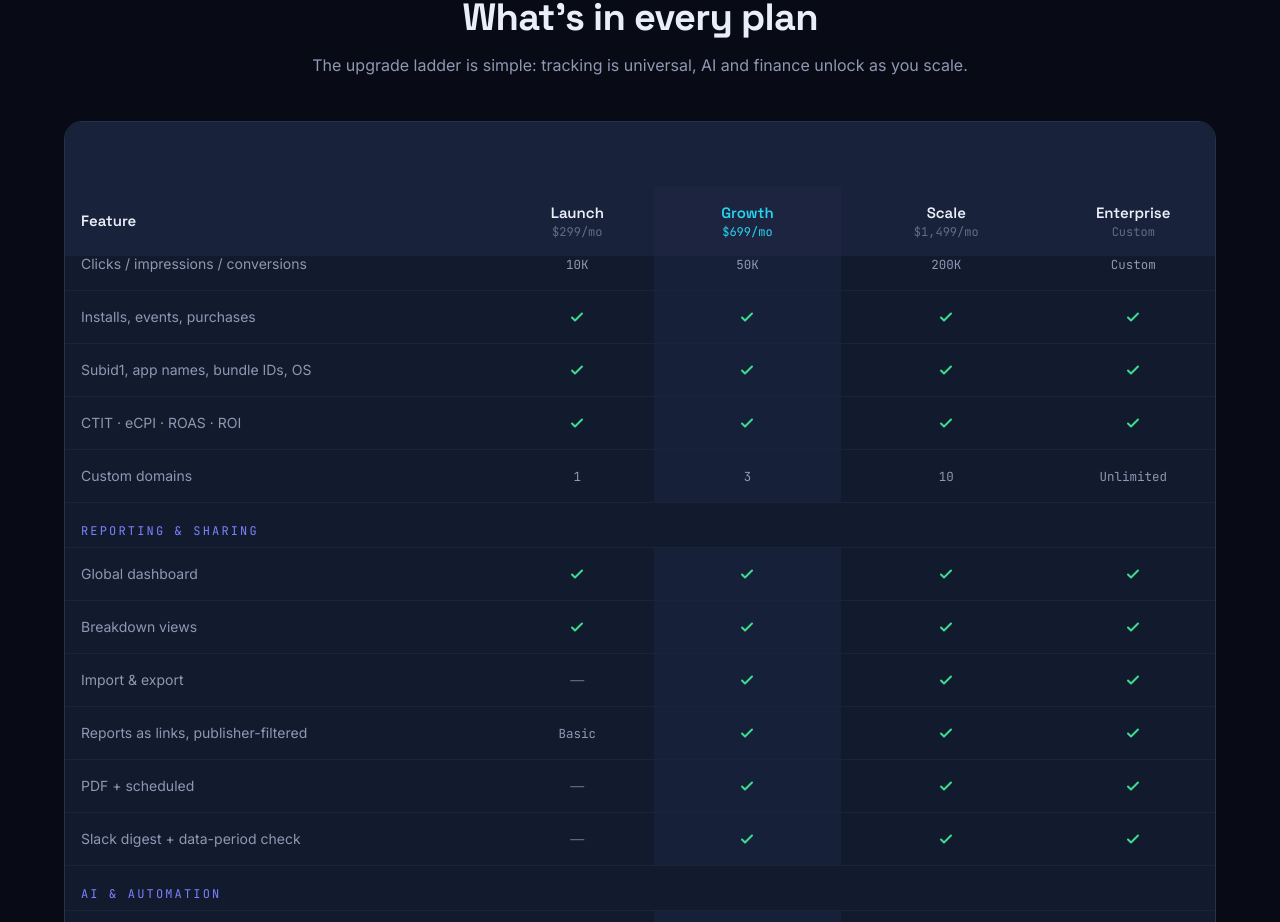
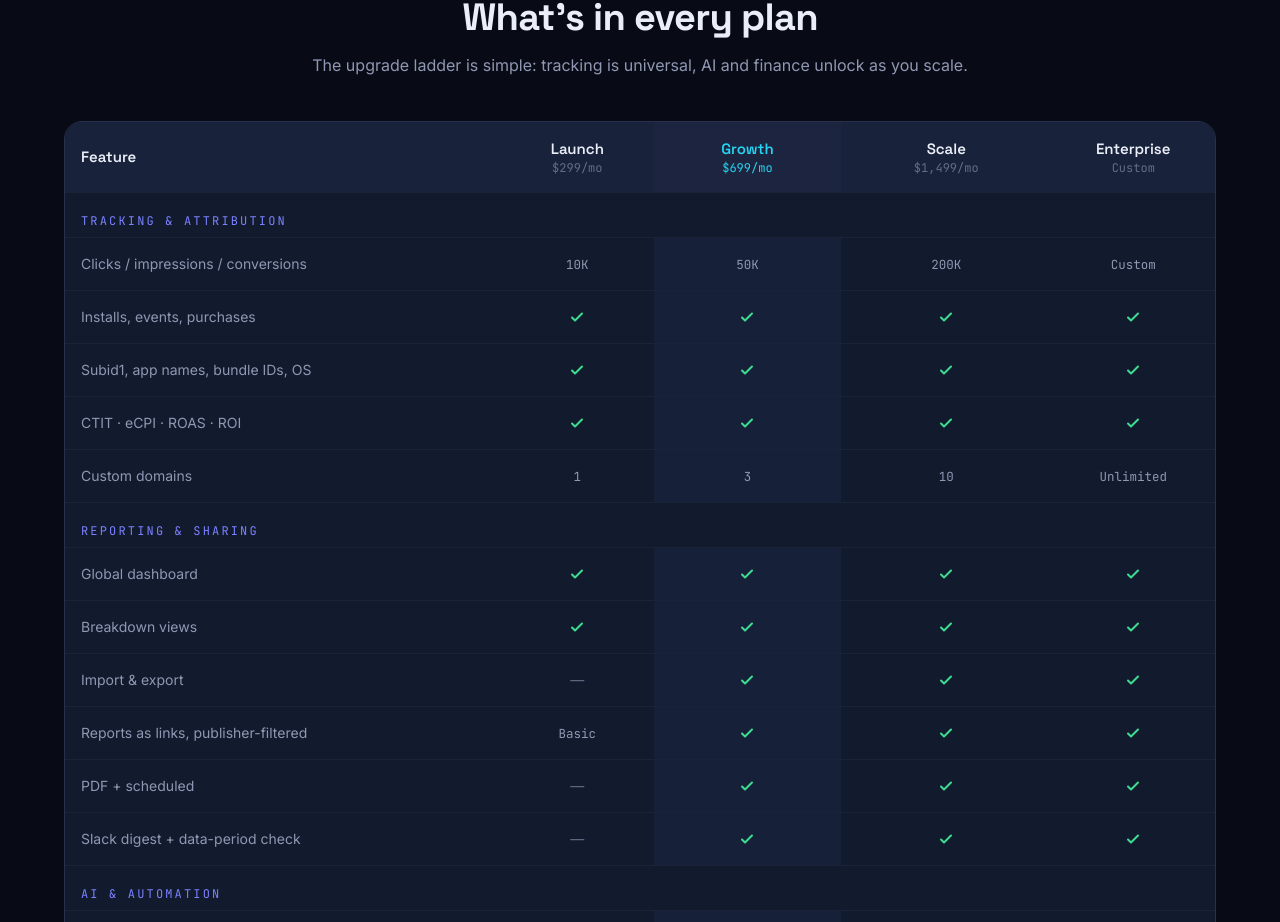
Before and after one commit to charafeddinecherkaoui/Afilize, a Next.js app: page /pricing in a window 1280 px wide. Shown: the part 1458-2380 px from the top of the page. Built offline with nearby package versions, Linux system fonts and the light colour scheme.

Commit message:
Remove sticky table header to fix empty space above plans row

```diff
--- a/src/app/pricing/page.tsx
+++ b/src/app/pricing/page.tsx
@@ -214,13 +214,13 @@ export default function PricingPage() {
           <table className="w-full min-w-[680px] border-collapse text-sm">
             <thead>
               <tr className="bg-surface-2">
-                <th className="sticky top-16 z-10 bg-surface-2 p-4 text-left align-middle font-display text-[15px] font-semibold">
+                <th className="bg-surface-2 p-4 text-left align-middle font-display text-[15px] font-semibold">
                   Feature
                 </th>
                 {planHeaders.map((plan) => (
                   <th
                     key={plan.name}
-                    className={`sticky top-16 z-10 p-4 text-center align-middle ${
+                    className={`p-4 text-center align-middle ${
                       plan.highlight
                         ? "bg-[#1c2440] text-accent-2"
                         : "bg-surface-2"
```
